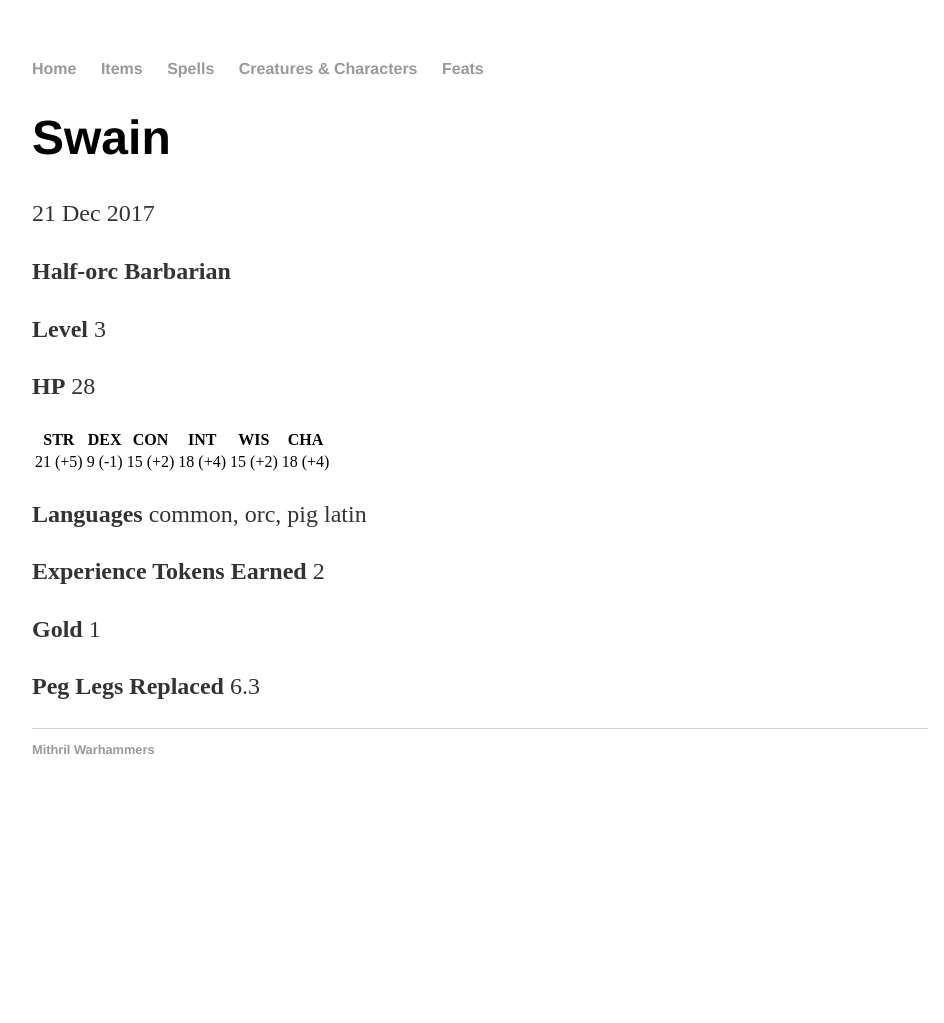
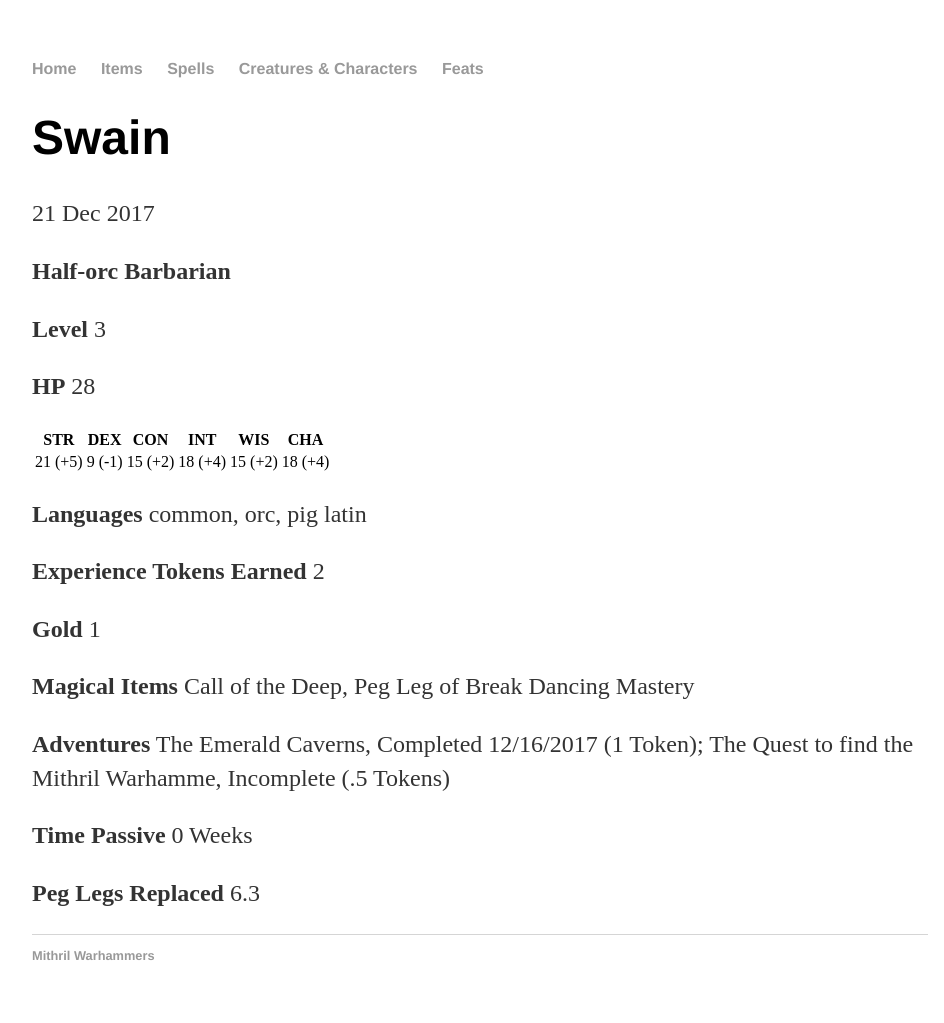
Before and after one commit to Thexeir/thexeir.github.io, a Jekyll site: the page built from _posts/2017-12-21-Swain.md, in a window 1280 px wide. Shown: the whole page, without its empty margins (160-1104 px from the left). Built offline with Jekyll 4.4.1, drawn with Linux system fonts in a browser that asks for light colours; before the commit the page ends 900 px from its top, so only the background shows below that.

Commit message:
More fields for tracking

```diff
--- a/_posts/2017-12-21-Swain.md
+++ b/_posts/2017-12-21-Swain.md
@@ -21,4 +21,10 @@ tags: [half-orc, pc,]
 
 **Gold** 1
 
+**Magical Items** Call of the Deep, Peg Leg of Break Dancing Mastery
+
+**Adventures** The Emerald Caverns, Completed 12/16/2017 (1 Token); The Quest to find the Mithril Warhamme, Incomplete (.5 Tokens)
+
+**Time Passive** 0 Weeks
+
 **Peg Legs Replaced** 6.3
```
Also changed, not shown: _posts/2017-12-21-Kelkorian-Zrek.md (+6 -0 lines), _posts/2017-12-21-Mic-McTan.md (+6 -0 lines).
